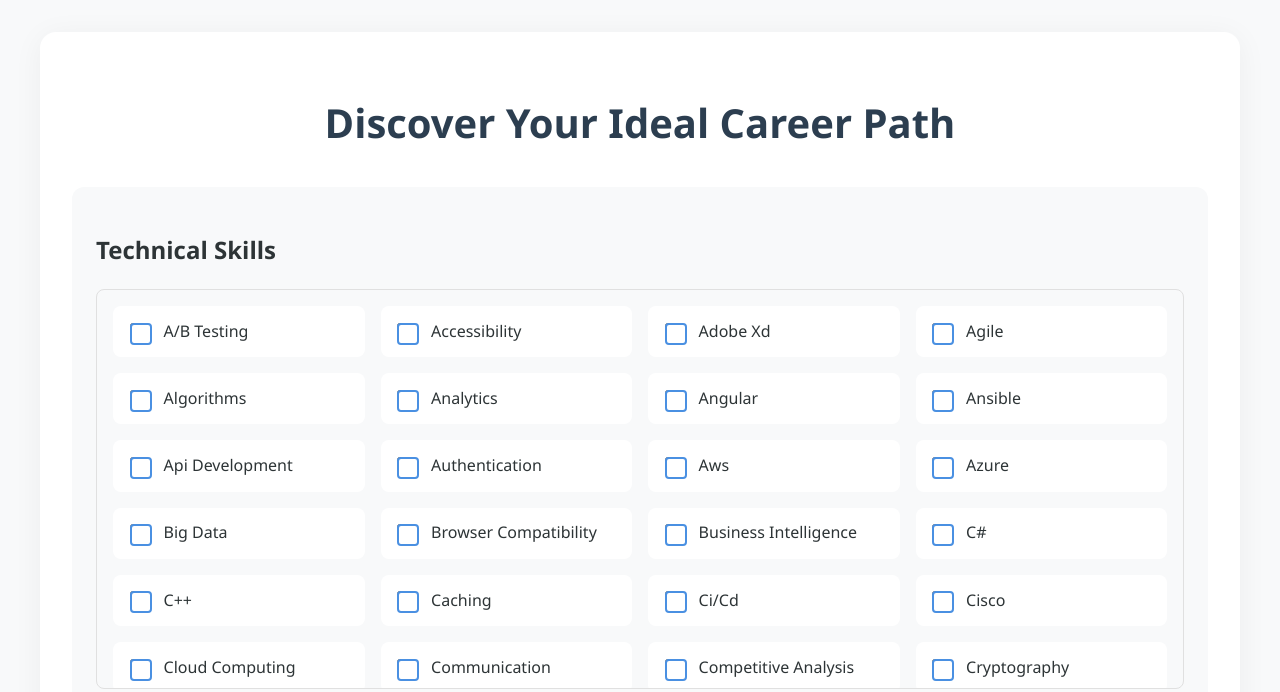
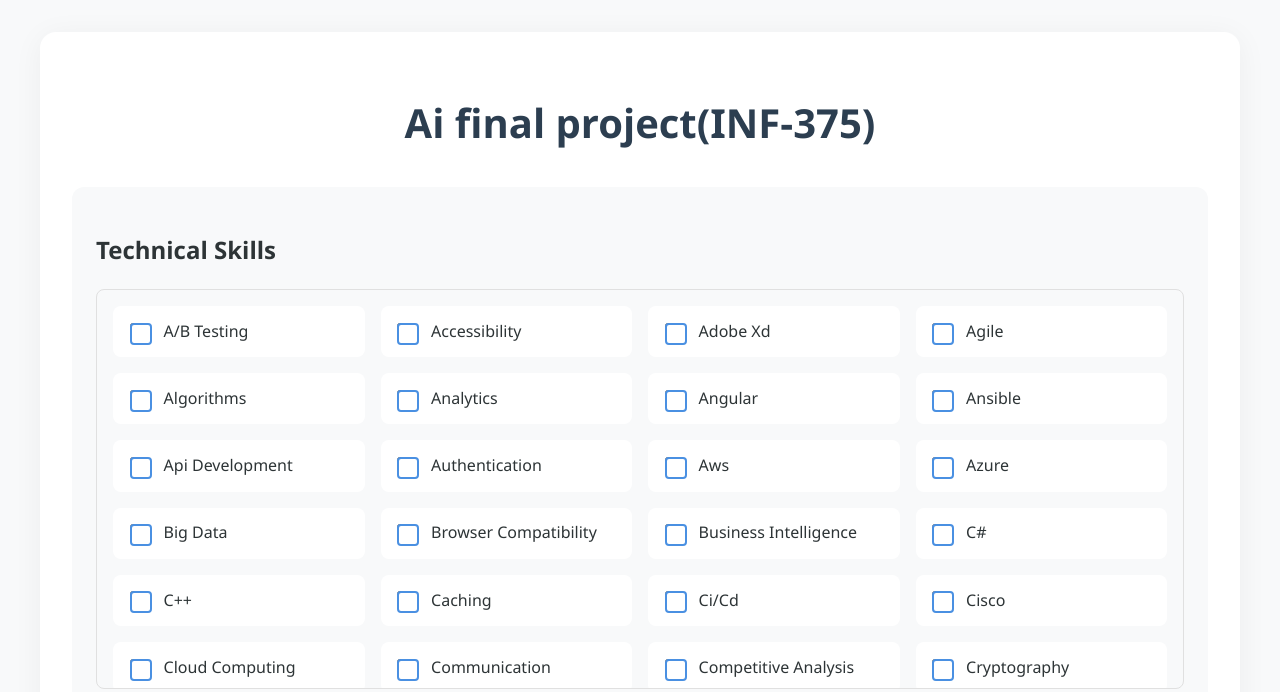
Before and after one commit to Atapkel/Job-Predictor-ML, a Django app: template core/templates/predictor.html in a window 1280 px wide. Shown: the top 692 px of the page. Run offline with Django 5.2, Linux system fonts and the light colour scheme; the template is opened without the code that fills it: values that come from a table or form of the project are taken from there, others are empty.

Commit message:
some changes

```diff
--- a/core/templates/predictor.html
+++ b/core/templates/predictor.html
@@ -158,7 +158,7 @@
 </head>
 <body>
     <div class="container">
-        <h1>Discover Your Ideal Career Path</h1>
+        <h1>Ai final project(INF-375)</h1>
 
         <form method="post">
             {% csrf_token %}
--- a/core/urls.py
+++ b/core/urls.py
@@ -2,5 +2,5 @@ from django.urls import path
 from .views import predict_role_view
 
 urlpatterns = [
-    path('predict-role/', predict_role_view, name='predict_role'),
+    path('', predict_role_view, name='predict_role'),
 ]
```
